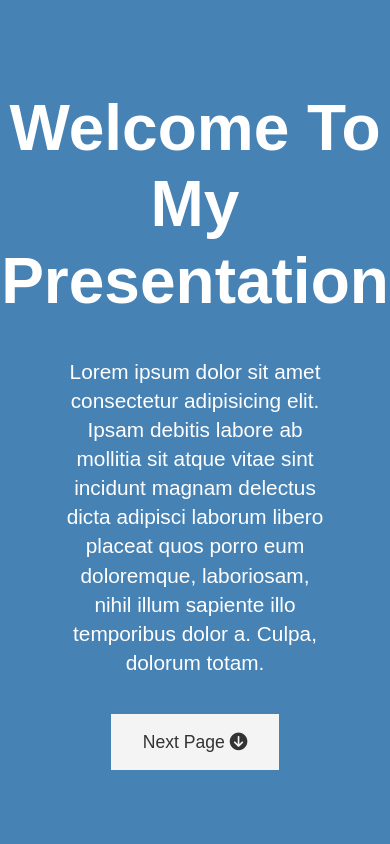
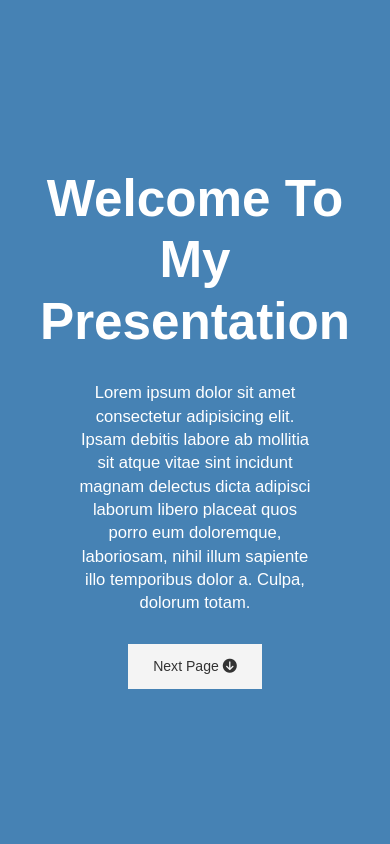
Before and after one commit to puzzi22/presentation-website, a plain HTML site: page index.html in a window 390 px wide. Shown: the top 844 px of the page. Drawn offline with nearby package versions, Linux system fonts and the light colour scheme.

Commit message:
Add files via upload

```diff
--- a/style.css
+++ b/style.css
@@ -16,10 +16,18 @@ body {
 }
 
 /* Page Colors */
-#page-1 { background: var(--page-1-color) }
-#page-2 { background: var(--page-2-color) }
-#page-3 { background: var(--page-3-color) }
-#page-4 { background: var(--page-4-color) }
+#page-1 {
+   background: var(--page-1-color);
+}
+#page-2 {
+   background: var(--page-2-color);
+}
+#page-3 {
+   background: var(--page-3-color);
+}
+#page-4 {
+   background: var(--page-4-color);
+}
 
 .page {
    display: flex;
@@ -50,7 +58,7 @@ body {
    border: none;
    margin-top: 1rem;
    font-size: 1.1rem;
-   transition: all 0.3s ease-in;
+   transition: all 0.3s ease-in-out;
 }
 
 .btn:hover,
@@ -66,12 +74,12 @@ body {
 
 /* Page Animation */
 #page-1 h1 {
-   transform: translateY(-1200px);
+   transform: translateY(-1500px);
    animation: heading var(--animate-speed) forwards ease-in-out;
 }
 
 #page-1 p {
-   transform: translateX(-1200px);
+   transform: translateX(-1500px);
    animation: paragraph var(--animate-speed) forwards ease-in-out 1s;
 }
 
@@ -87,3 +95,20 @@ body {
       transform: translateX(0);
    }
 }
+
+/* Media Queries */
+
+@media (max-width: 768px) {
+   html {
+      font-size: 80%;
+   }
+   body {
+      overflow: scroll;
+   }
+   .btn {
+      transition: none;
+   }
+   .page {
+      padding: 0 6rem;
+   }
+}
```
